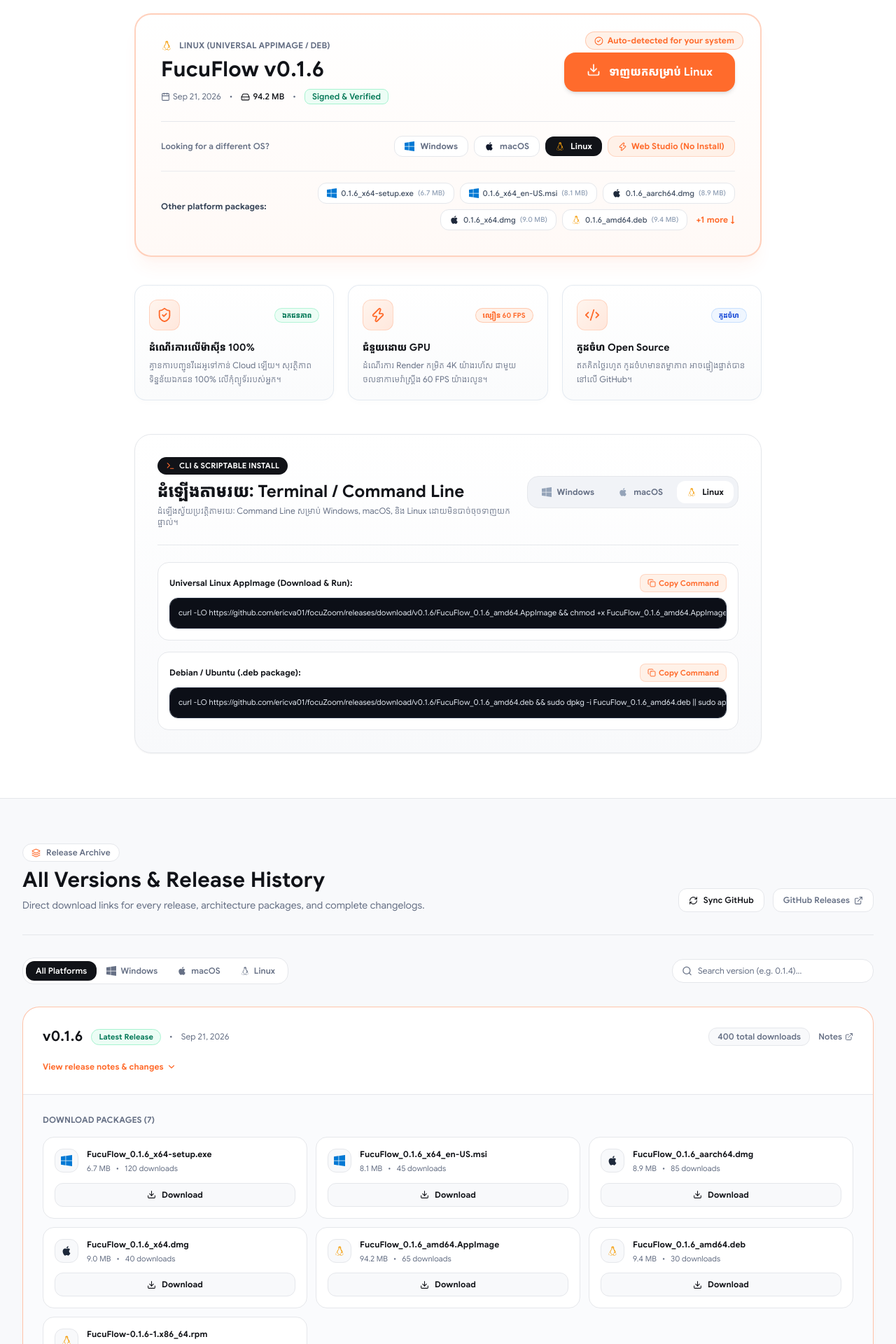
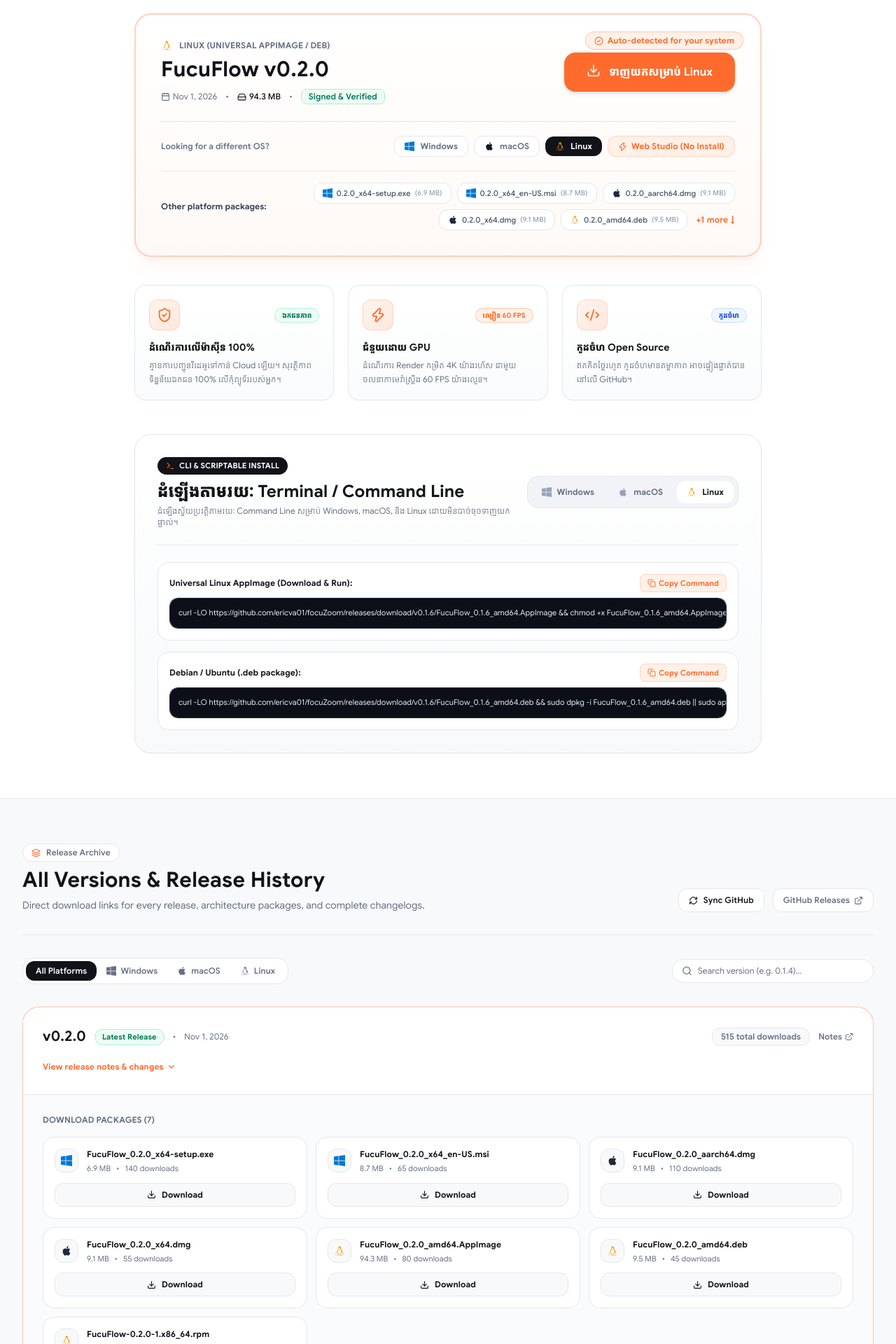
Before and after one commit to ericva01/focuZoom, a Next.js app: page /kh/download/ in a window 1280 px wide. Shown: the part 360-2280 px from the top of the page at 70% size. Built offline with nearby package versions, Linux system fonts and the light colour scheme; no server answers.

Commit message:
fix(download): update fallback releases to v0.2.0 and make installer graphics generation CI safe

```diff
--- a/package.json
+++ b/package.json
@@ -52,6 +52,7 @@
     "eslint": "^10.11.0",
     "eslint-config-next": "^16.3.5",
     "postcss": "^8",
+    "sharp": "^0.33.5",
     "tailwindcss": "^3.4.1",
     "typescript": "^5"
   }
--- a/src/app/download/page.tsx
+++ b/src/app/download/page.tsx
@@ -57,6 +57,78 @@ const CACHE_TTL_MS = 10 * 60 * 1000; // 10 minutes cache
 const FALLBACK_RELEASES: GitHubRelease[] = [
   {
     id: 1,
+    tag_name: "v0.2.0",
+    name: "FucuFlow v0.2.0",
+    published_at: "2026-11-01T10:47:33Z",
+    prerelease: false,
+    html_url: `https://github.com/${GITHUB_REPO}/releases/tag/v0.2.0`,
+    body: `### FucuFlow v0.2.0 Release
+- Clerk authentication integration with secure login & profile management
+- Automatic in-app update checker and notification banner
+- Dynamic 3D camera pan & focal auto-zoom keyframe editor
+- Multi-track timeline, zero-cloud local video storage, and 4K 60FPS export
+- Native installers for Windows 10/11, macOS (Apple Silicon & Intel), and Linux`,
+    assets: [
+      {
+        id: 201,
+        name: "FucuFlow_0.2.0_x64-setup.exe",
+        size: 7225188,
+        download_count: 140,
+        browser_download_url: `https://github.com/${GITHUB_REPO}/releases/download/v0.2.0/FucuFlow_0.2.0_x64-setup.exe`,
+        created_at: "2026-11-01T10:47:33Z",
+      },
+      {
+        id: 202,
+        name: "FucuFlow_0.2.0_x64_en-US.msi",
+        size: 9097216,
+        download_count: 65,
+        browser_download_url: `https://github.com/${GITHUB_REPO}/releases/download/v0.2.0/FucuFlow_0.2.0_x64_en-US.msi`,
+        created_at: "2026-11-01T10:46:33Z",
+      },
+      {
+        id: 203,
+        name: "FucuFlow_0.2.0_aarch64.dmg",
+        size: 9493747,
+        download_count: 110,
+        browser_download_url: `https://github.com/${GITHUB_REPO}/releases/download/v0.2.0/FucuFlow_0.2.0_aarch64.dmg`,
+        created_at: "2026-11-01T10:42:01Z",
+      },
+      {
+        id: 204,
+        name: "FucuFlow_0.2.0_x64.dmg",
+        size: 9586500,
+        download_count: 55,
+        browser_download_url: `https://github.com/${GITHUB_REPO}/releases/download/v0.2.0/FucuFlow_0.2.0_x64.dmg`,
+        created_at: "2026-11-01T10:41:59Z",
+      },
+      {
+        id: 205,
+        name: "FucuFlow_0.2.0_amd64.AppImage",
+        size: 98884088,
+        download_count: 80,
+        browser_download_url: `https://github.com/${GITHUB_REPO}/releases/download/v0.2.0/FucuFlow_0.2.0_amd64.AppImage`,
+        created_at: "2026-11-01T10:47:33Z",
+      },
+      {
+        id: 206,
+        name: "FucuFlow_0.2.0_amd64.deb",
+        size: 9953306,
+        download_count: 45,
+        browser_download_url: `https://github.com/${GITHUB_REPO}/releases/download/v0.2.0/FucuFlow_0.2.0_amd64.deb`,
+        created_at: "2026-11-01T10:47:33Z",
+      },
+      {
+        id: 207,
+        name: "FucuFlow-0.2.0-1.x86_64.rpm",
+        size: 9955626,
+        download_count: 20,
+        browser_download_url: `https://github.com/${GITHUB_REPO}/releases/download/v0.2.0/FucuFlow-0.2.0-1.x86_64.rpm`,
+        created_at: "2026-11-01T10:47:33Z",
+      },
+    ],
+  },
+  {
+    id: 2,
     tag_name: "v0.1.6",
     name: "FucuFlow v0.1.6",
     published_at: "2026-09-21T18:00:00Z",
@@ -69,7 +141,7 @@ const FALLBACK_RELEASES: GitHubRelease[] = [
 - Native builds for Windows 10/11, macOS Apple Silicon & Intel, and Linux`,
     assets: [
       {
-        id: 201,
+        id: 301,
         name: "FucuFlow_0.1.6_x64-setup.exe",
         size: 7063071,
         download_count: 120,
@@ -77,7 +149,7 @@ const FALLBACK_RELEASES: GitHubRelease[] = [
         created_at: "2026-09-21T18:00:00Z",
       },
       {
-        id: 202,
+        id: 302,
         name: "FucuFlow_0.1.6_x64_en-US.msi",
         size: 8470528,
         download_count: 45,
@@ -85,7 +157,7 @@ const FALLBACK_RELEASES: GitHubRelease[] = [
         created_at: "2026-09-21T18:00:00Z",
       },
       {
-        id: 203,
+        id: 303,
         name: "FucuFlow_0.1.6_aarch64.dmg",
         size: 9349790,
         download_count: 85,
@@ -93,7 +165,7 @@ const FALLBACK_RELEASES: GitHubRelease[] = [
         created_at: "2026-09-21T18:00:00Z",
       },
       {
-        id: 204,
+        id: 304,
         name: "FucuFlow_0.1.6_x64.dmg",
         size: 9437417,
         download_count: 40,
@@ -101,7 +173,7 @@ const FALLBACK_RELEASES: GitHubRelease[] = [
         created_at: "2026-09-21T18:00:00Z",
       },
       {
-        id: 205,
+        id: 305,
         name: "FucuFlow_0.1.6_amd64.AppImage",
         size: 98740728,
         download_count: 65,
@@ -109,7 +181,7 @@ const FALLBACK_RELEASES: GitHubRelease[] = [
         created_at: "2026-09-21T18:00:00Z",
       },
       {
-        id: 206,
+        id: 306,
         name: "FucuFlow_0.1.6_amd64.deb",
         size: 9806768,
         download_count: 30,
@@ -117,7 +189,7 @@ const FALLBACK_RELEASES: GitHubRelease[] = [
         created_at: "2026-09-21T18:00:00Z",
       },
       {
-        id: 207,
+        id: 307,
         name: "FucuFlow-0.1.6-1.x86_64.rpm",
         size: 9808158,
         download_count: 15,
```
Also changed, not shown: scripts/generate-installer-graphics.mjs (+24 -1 lines).
